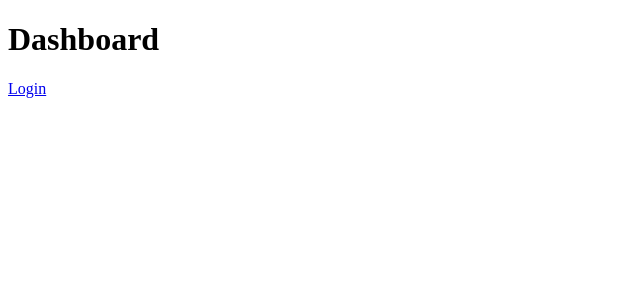
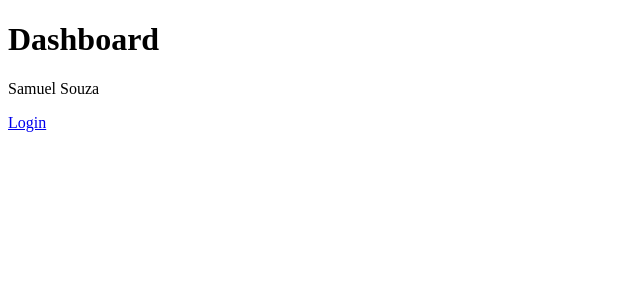
Before and after one commit to 4ugusto5ouza/aulas-react-lucas-souza, a React (Create React App) app: page / in a window 1280 px wide. Shown: the top 300 px of the page, without its empty margins (0-640 px from the left). Built offline with nearby package versions, Linux system fonts and the light colour scheme.

Commit message:
uso e aplicação context aula 16

```diff
--- a/src/app/pages/dashboard/Dashboard.tsx
+++ b/src/app/pages/dashboard/Dashboard.tsx
@@ -1,9 +1,14 @@
+import { useContext } from "react";
 import { Link } from "react-router-dom";
+import { UsuarioLogadoContext } from "../../shared/contexts";
 
 export const Dashboard = () => {
+  const {nome} = useContext(UsuarioLogadoContext);
+
   return (
     <div>
       <h1>Dashboard</h1>
+      <p>{nome}</p>
       <Link to={"/entrar"}>Login</Link>
     </div>
   );
--- a/src/app/pages/login/Login.tsx
+++ b/src/app/pages/login/Login.tsx
@@ -1,11 +1,13 @@
 import {
   FormEvent,
   useCallback,
+  useContext,
   useEffect,
   useMemo,
   useState,
 } from "react";
 import { useNavigate } from "react-router-dom";
+import { UsuarioLogadoContext } from "../../shared/contexts";
 import { LoginInput } from "./components/LoginInput";
 import { LoginSubmitBtn } from "./components/LoginSubmitBtn";
 
@@ -13,6 +15,8 @@ export const Login = () => {
   const [email, setEmail] = useState("");
   const [senha, setSenha] = useState("");
   const navigate = useNavigate();
+
+  const { nome } = useContext(UsuarioLogadoContext);
 
   useEffect(() => {
     if (window.confirm("Você concorda com as políticas de uso?")) {
@@ -42,6 +46,7 @@ export const Login = () => {
   return (
     <div>
       <h1>Login</h1>
+      <p>{nome}</p>
       <form onSubmit={handleSubmit}>
         <p>Qtde caractéres e-mail: {emailLength}</p>
         <LoginInput
--- a/src/app/shared/contexts/UsuarioLogado.tsx
+++ b/src/app/shared/contexts/UsuarioLogado.tsx
@@ -5,7 +5,7 @@ interface IUsuarioLogadoData {
   children?: ReactNode;
 }
 
-const UsuarioLogado = createContext<IUsuarioLogadoData>(
+export const UsuarioLogadoContext = createContext<IUsuarioLogadoData>(
   {} as IUsuarioLogadoData
 );
 
@@ -14,6 +14,8 @@ export const UsuarioLogadoProvider: React.FC<IUsuarioLogadoData> = ({
   children,
 }) => {
   return (
-    <UsuarioLogado.Provider value={{ nome }}>{children}</UsuarioLogado.Provider>
+    <UsuarioLogadoContext.Provider value={{ nome }}>
+      {children}
+    </UsuarioLogadoContext.Provider>
   );
 };
```
